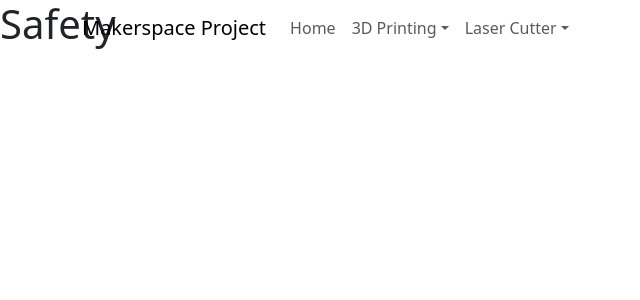
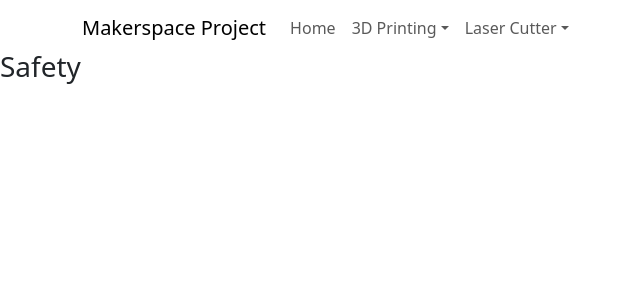
Before and after one commit to jessbrew/makerspace-documentation-site, a React (Create React App) app in the folder site/: page /lasersafety in a window 1280 px wide. Shown: the top 300 px of the page, without its empty margins (0-640 px from the left). Built offline with nearby package versions, Linux system fonts and the light colour scheme.

Commit message:
added css

```diff
--- a/site/src/App.js
+++ b/site/src/App.js
@@ -9,6 +9,7 @@ import LaserGeneral from "./pages/LaserCutter/general";
 import LaserMaintenance from "./pages/LaserCutter/maintenance";
 import LaserSafety from "./pages/LaserCutter/safety";
 import 'bootstrap/dist/css/bootstrap.min.css'
+import './css/main.css'
 
 export default function App() {
   return (
--- /dev/null
+++ b/site/src/css/main.css
@@ -0,0 +1,10 @@
+/* CSS Style Reset */
+* {
+    border: none;
+    margin: 0;
+    padding: 0;
+}
+
+body {
+    padding-top: 50px; /* so not overlapping header */
+}
--- a/site/src/pages/LaserCutter/general.js
+++ b/site/src/pages/LaserCutter/general.js
@@ -1,5 +1,5 @@
 export default function General() {
     return (
-        <h1>Getting Started</h1>
+        <h3>Getting Started</h3>
     );
 }
--- a/site/src/pages/LaserCutter/maintenance.js
+++ b/site/src/pages/LaserCutter/maintenance.js
@@ -1,5 +1,5 @@
 export default function Maintenance() {
     return (
-        <h1>Maintenance</h1>
+        <h3>Maintenance</h3>
     );
 }
--- a/site/src/pages/LaserCutter/safety.js
+++ b/site/src/pages/LaserCutter/safety.js
@@ -1,5 +1,5 @@
 export default function Safety() {
     return (
-        <h1>Safety</h1>
+        <h3>Safety</h3>
     );
 }
--- a/site/src/pages/home.js
+++ b/site/src/pages/home.js
@@ -2,7 +2,7 @@ import React from "react";
 import 'bootstrap/dist/css/bootstrap.min.css'
 
 
-export default function maintenance() {
+export default function home() {
     return (
         <>
         </>
```
